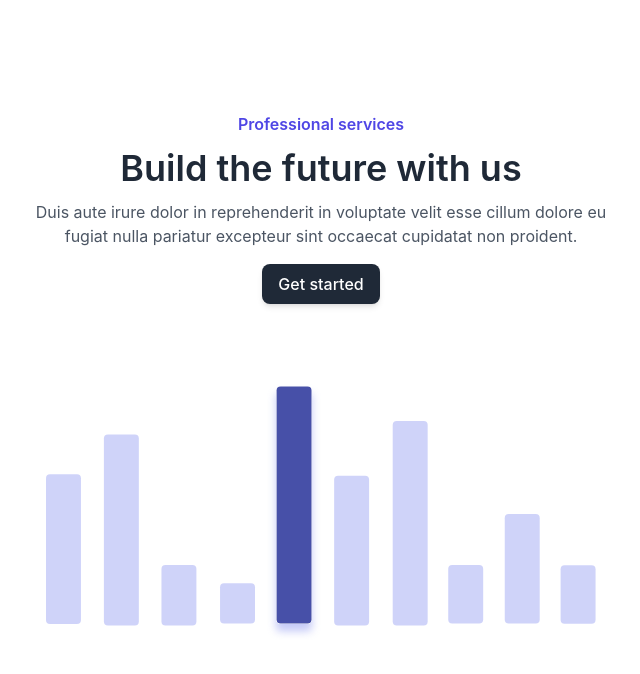
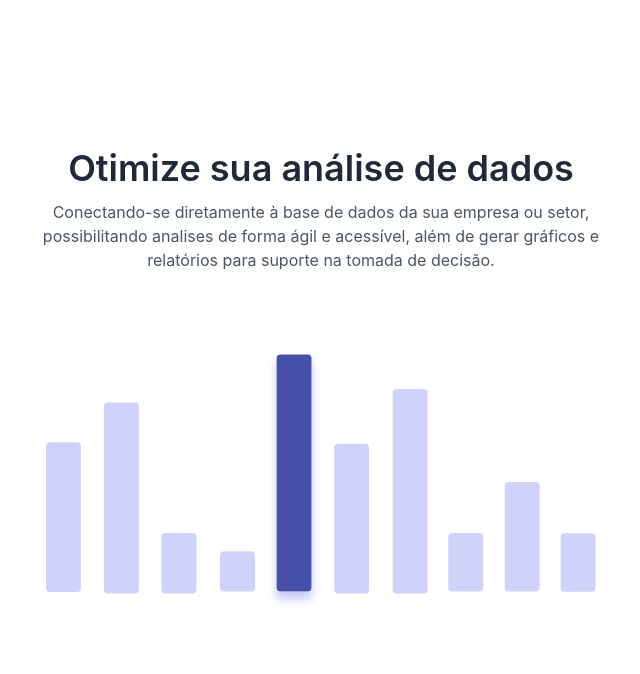
Before and after one commit to System-Apollo/FRONT_T.IA.GO, a Next.js app: page /solucoes/secondSection in a window 1280 px wide. Shown: the top 674 px of the page, without its empty margins (319-959 px from the left). Built offline with nearby package versions, Linux system fonts and the light colour scheme.

Commit message:
✅ refat: changed text

```diff
--- a/src/pages/solucoes/secondSection/index.tsx
+++ b/src/pages/solucoes/secondSection/index.tsx
@@ -5,20 +5,15 @@ export default function SecondSection () {
         <section className="py-28 w-full">
             <div className="max-w-screen-xl mx-auto px-4 md:text-center md:px-8">
                 <div className="max-w-xl space-y-3 md:mx-auto">
-                    <h3 className="text-indigo-600 font-semibold">
-                        Professional services
+                    <h3 className="text-gradient font-semibold">
+                        Praticidade
                     </h3>
                     <p className="text-gray-800 text-3xl font-semibold sm:text-4xl">
-                        Build the future with us
+                        Otimize sua análise de dados
                     </p>
                     <p className="text-gray-600">
-                        Duis aute irure dolor in reprehenderit in voluptate velit esse cillum dolore eu fugiat nulla pariatur excepteur sint occaecat cupidatat non proident.
+                    Conectando-se diretamente à base de dados da sua empresa ou setor, possibilitando analises de forma ágil e acessível, além de gerar gráficos e relatórios para suporte na tomada de decisão.
                     </p>
-                </div>
-                <div className="mt-4">
-                    <a href="javascript:void(0)" className="inline-block py-2 px-4 text-white font-medium bg-gray-800 duration-150 hover:bg-gray-700 active:bg-gray-900 rounded-lg shadow-md hover:shadow-none">
-                        Get started
-                    </a>
                 </div>
                 <div className="flex justify-center items-center mt-20">
                     <Image src={'/graphicframe.svg'} width={550} height={250} alt="logo" />
```
